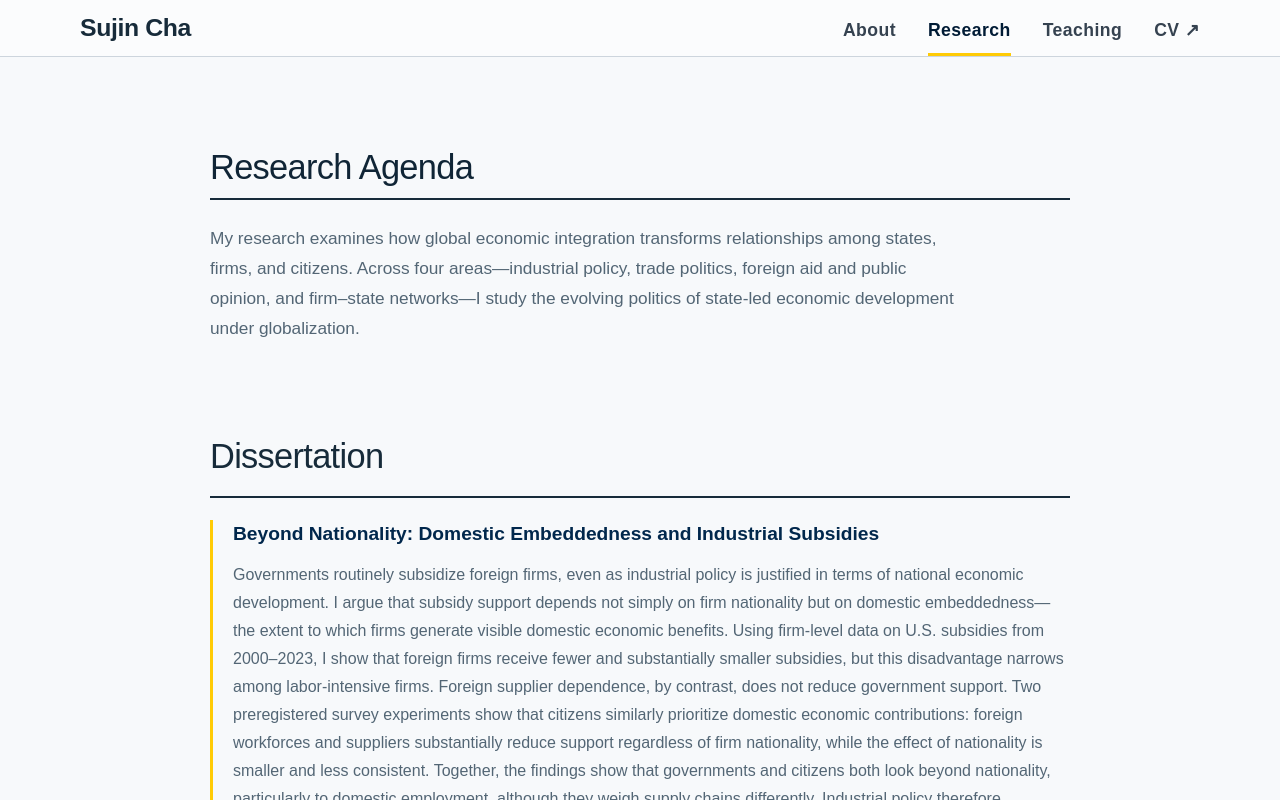
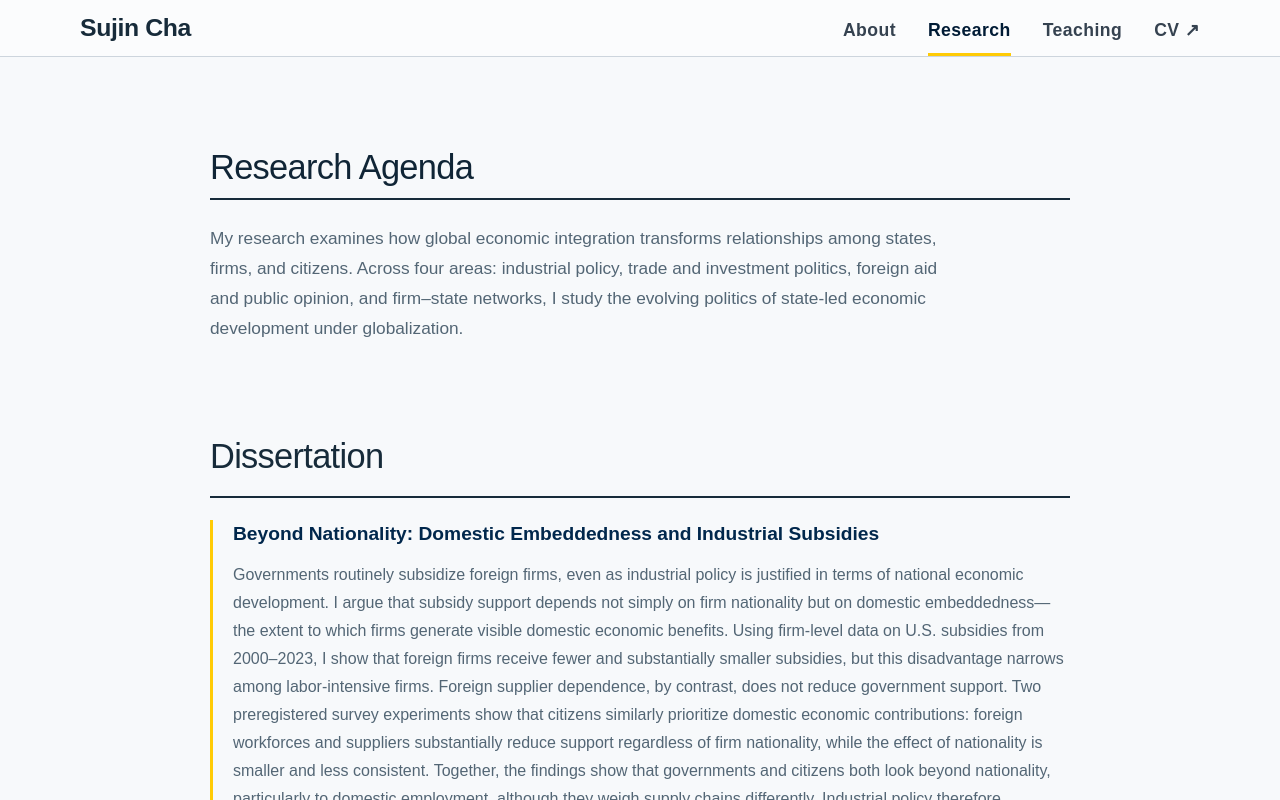
Before and after one commit to erin0506/erin0506.github.io, a Next.js app: page /research in a window 1280 px wide. Shown: the top 800 px of the page. Built offline with nearby package versions, Linux system fonts and the light colour scheme.

Commit message:
Refine research agenda areas

```diff
--- a/app/research/page.tsx
+++ b/app/research/page.tsx
@@ -105,9 +105,10 @@ export default function ResearchPage() {
           </div>
           <p className="page-intro">
             My research examines how global economic integration transforms relationships
-            among states, firms, and citizens. Across four areas—industrial policy, trade
-            politics, foreign aid and public opinion, and firm–state networks—I study the
-            evolving politics of state-led economic development under globalization.
+            among states, firms, and citizens. Across four areas: industrial policy, trade
+            and investment politics, foreign aid and public opinion, and firm–state
+            networks, I study the evolving politics of state-led economic development
+            under globalization.
           </p>
 
           <section className="content-section" aria-labelledby="dissertation-heading">
```
